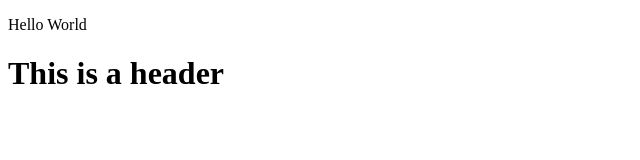
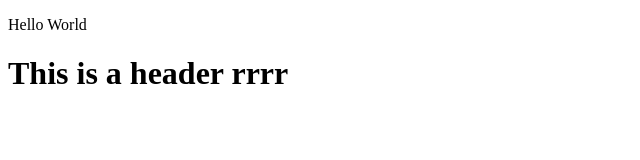
Before and after one commit to anthonypon/the-beginning, a plain HTML site: page index.html in a window 1280 px wide. Shown: the full height of the page, 0-640 px from the left. Drawn offline with Linux system fonts and the light colour scheme.

Commit message:
tercer cambio

```diff
--- a/index.html
+++ b/index.html
@@ -8,7 +8,7 @@
 <body>
     <p> Hello World </p>
     <header>
-        <h1> This is a header </h1>
+        <h1> This is a header rrrr </h1>
     </header>
 </body>
 </html>
```
